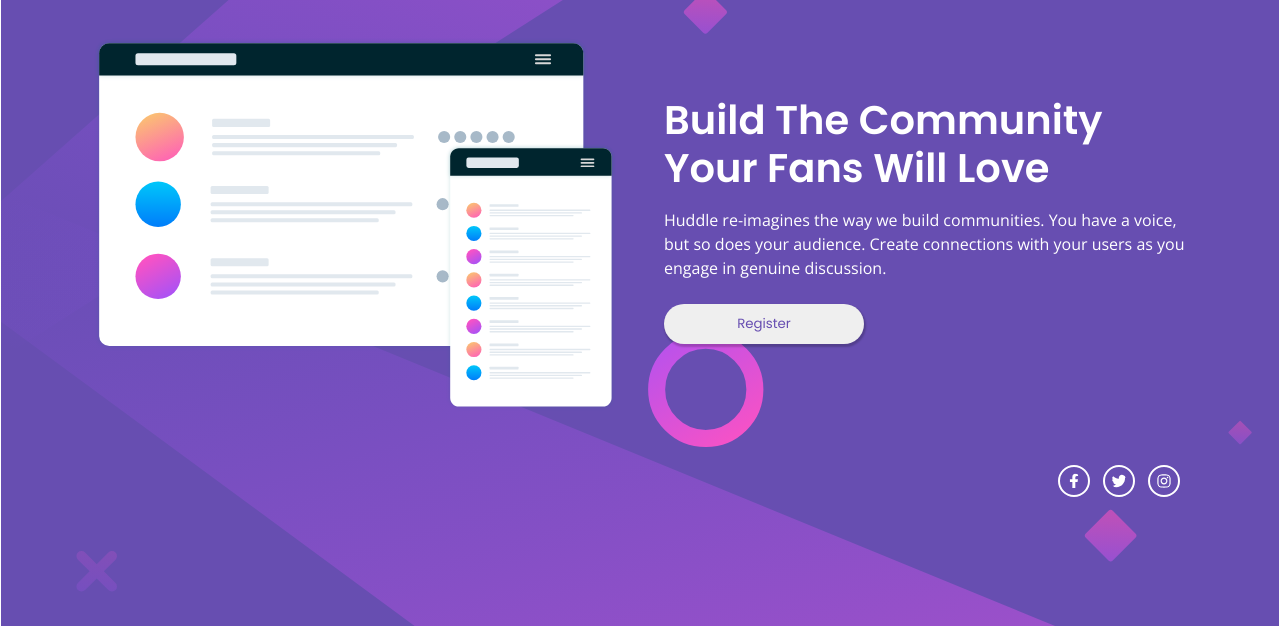
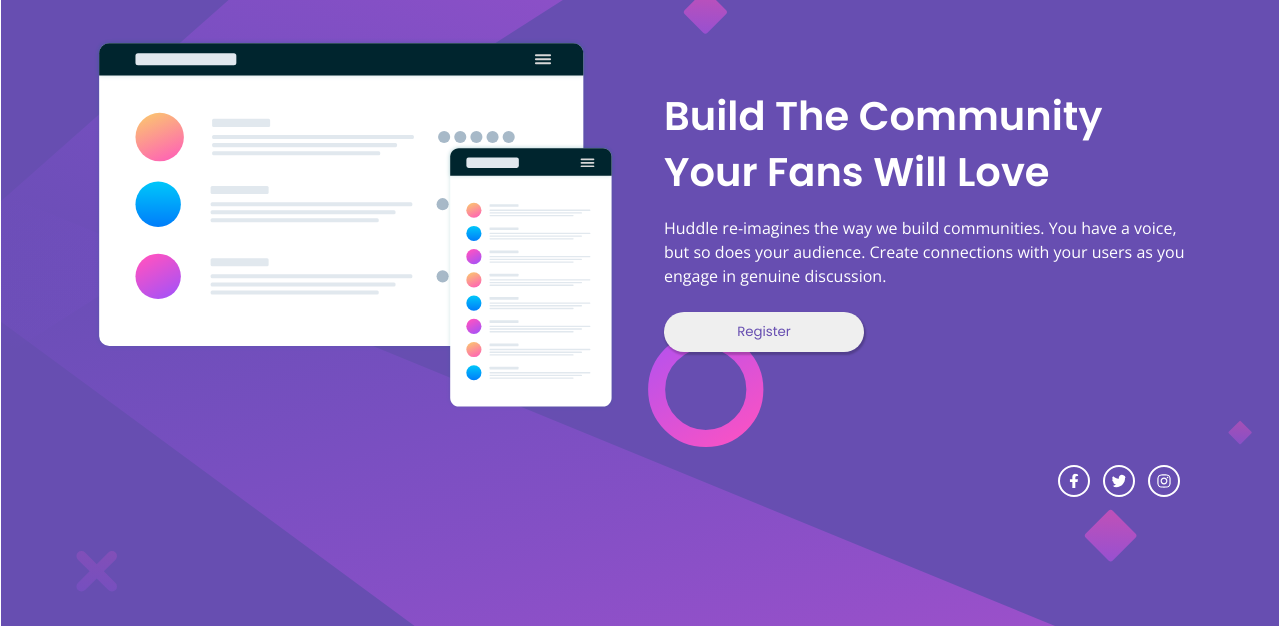
Before and after one commit to newtothis90/Huddle-Landing, a plain HTML site: page index.html in a window 1280 px wide. Shown: the part 175-802 px from the top of the page. Drawn offline with nearby package versions, Linux system fonts and the light colour scheme.

Commit message:
Update style.css

```diff
--- a/style.css
+++ b/style.css
@@ -51,7 +51,7 @@ header{
 
 h1{
     font-family: var(--ff-1);
-    line-height: 3rem;
+    line-height: 3.5rem;
     font-size: 2.5rem;
 }
 
```
